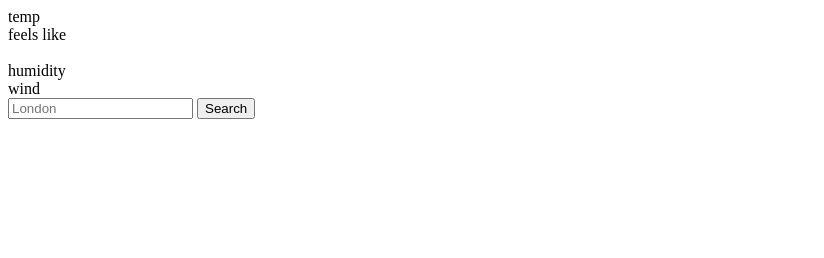
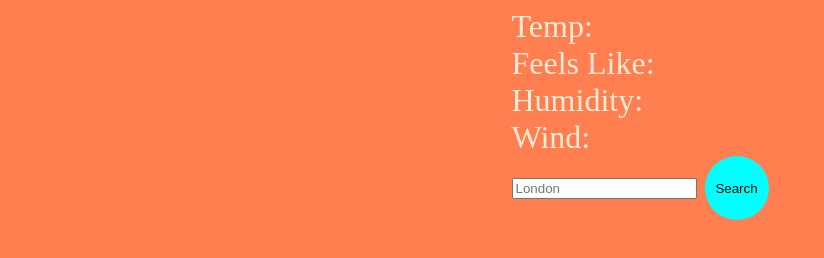
Before and after one commit to cagatay-usta/weather-app, a website built with Vite: page index.html in a window 1280 px wide. Shown: the whole page, without its empty margins (0-824 px from the left). Built offline with nearby package versions, Linux system fonts and the light colour scheme; no server answers.

Commit message:
complete all functionality

```diff
--- a/index.html
+++ b/index.html
@@ -8,11 +8,11 @@
   </head>
   <body>
     <div class="item-container">
-      <div>temp</div>
+      <div>temp: </div>
       <div class="temp"></div>
     </div>
     <div class="item-container">
-      <div>feels like</div>
+      <div>feels like: </div>
       <div class="feels"></div>
     </div>
     <div class="item-container">
@@ -21,19 +21,17 @@
     </div>
     <div class="item-container">
       <div class="location"></div>
-    </div>
-    <div class="item-container">
       <div class="country"></div>
     </div>
     <div class="item-container">
-      <div>humidity</div>
+      <div>humidity: </div>
       <div class="humidity"></div>
     </div>
     <div class="item-container">
-      <div>wind</div>
+      <div>wind: </div>
       <div class="wind"></div>
     </div>
-    <input type="text" placeholder="London" />
-    <button type="button">Search</button>
+    <input type="text" placeholder="London" id="location-input"/>
+    <button id="search-button" type="button">Search</button>
   </body>
 </html>
--- a/main.js
+++ b/main.js
@@ -1,5 +1,4 @@
 import "./style.css";
-
 
 const name = document.querySelector(".location");
 const temp_c = document.querySelector(".temp");
@@ -11,26 +10,30 @@ const humidity = document.querySelector(".humidity");
 const condition = document.querySelector(".condition");
 const conditionSymbol = document.querySelector(".condition-symbol");
 
-
 async function getWeather(location) {
   try {
     const response = await fetch(
       `http://api.weatherapi.com/v1/current.json?key=db7a213f0b714cebb18125709231905&q=${location}&aqi=yes`
     );
     const weatherData = await response.json();
-    name.textContent = weatherData.location.name;
-    temp_c.textContent = weatherData.current.temp_c;
-    wind_kph.textContent = weatherData.current.wind_kph;
-    feelslike_c.textContent = weatherData.current.feelslike_c;
+    name.textContent = `${weatherData.location.name},`;
+    temp_c.textContent = `${weatherData.current.temp_c} C`;
+    wind_kph.textContent = `${weatherData.current.wind_kph} kph`;
+    feelslike_c.textContent = `${weatherData.current.feelslike_c} C`;
     country.textContent = weatherData.location.country;
     humidity.textContent = weatherData.current.humidity;
     condition.textContent = weatherData.current.condition.text;
     conditionSymbol.src = weatherData.current.condition.icon;
-
-
   } catch (error) {
     console.log(error);
   }
 }
 let location = "london";
 getWeather(location);
+const searchButton = document.querySelector("#search-button");
+searchButton.addEventListener("click", () => {
+  const locationInput = document.querySelector("#location-input");
+  if (locationInput.value) {
+    getWeather(locationInput.value);
+  }
+});
--- a/style.css
+++ b/style.css
@@ -0,0 +1,23 @@
+html {
+    background-color: coral;
+    color: antiquewhite;
+    font-size: 2rem;
+    text-transform: capitalize;
+    display: flex;
+    justify-content: center;
+}
+
+.item-container {
+    display: flex;
+    justify-content: flex-start;
+    align-items: center;
+    gap: 1rem;
+}
+
+#search-button {
+    height: 2rem;
+    width: 2rem;
+    border-radius: 100%;
+    border: none;
+    background-color: aqua;
+}
```
